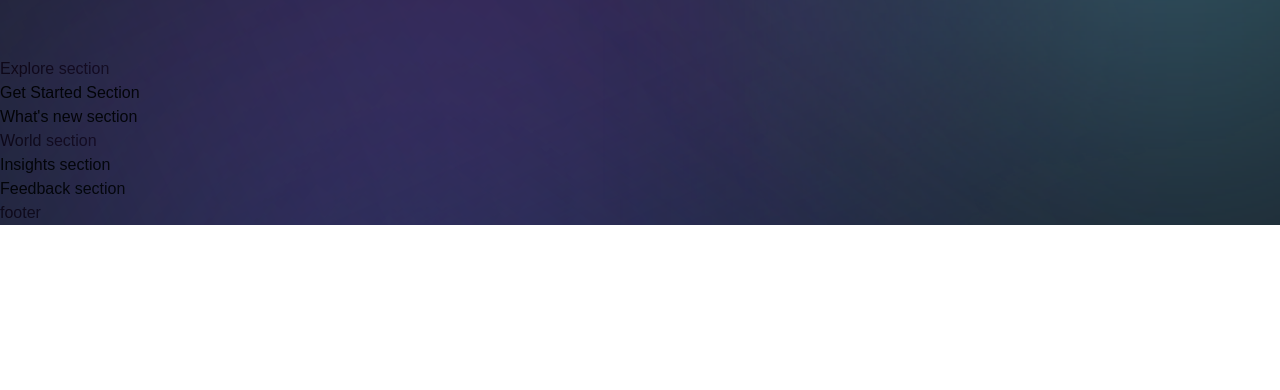
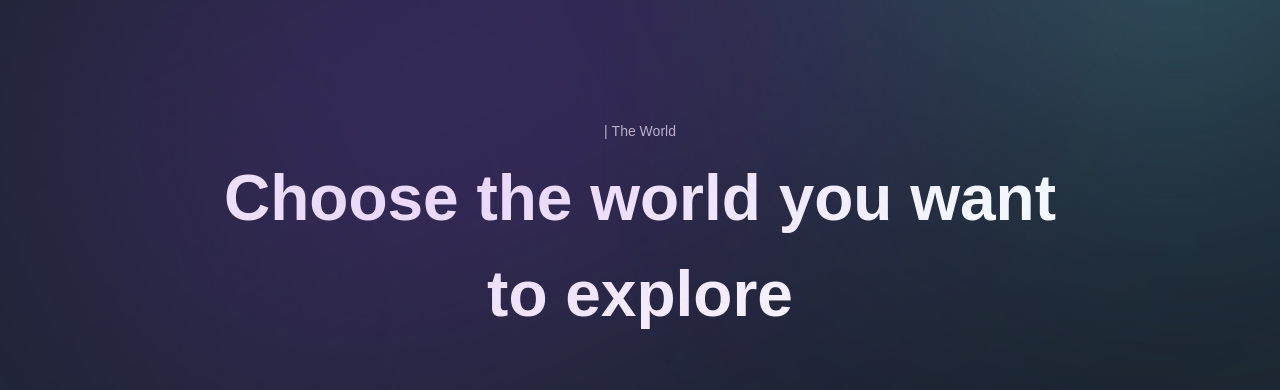
Before and after one commit to AgweBryan/Metaverse, a Next.js app: page / in a window 1280 px wide. Shown: the part 1500-1890 px from the top of the page. Before the commit the page ends 1725 px from the top, so only its background shows below. Built offline with nearby package versions, Linux system fonts and the light colour scheme; a web font is replaced by a local one.

Commit message:
add explore section

```diff
--- a/components/CustomTexts.jsx
+++ b/components/CustomTexts.jsx
@@ -2,7 +2,7 @@
 
 import { motion } from "framer-motion";
 import styles from "../styles";
-import { textContainer, textVariant2 } from "../utils/motion";
+import { textVariant2, textContainer } from "../utils/motion";
 
 export const TypingText = ({ title, textStyles }) => (
   <motion.p
@@ -17,4 +17,13 @@
   </motion.p>
 );
 
-export const TitleText = ({ title, textStyles }) => <h2>Title Text</h2>;
+export const TitleText = ({ title, textStyles }) => (
+  <motion.h2
+    variants={textVariant2}
+    initial="hidden"
+    whileInView="show"
+    className={`mt-[8px] font-bold text-white md:text-[64px] text-[40px] ${textStyles}`}
+  >
+    {title}
+  </motion.h2>
+);
--- a/components/ExploreCard.jsx
+++ b/components/ExploreCard.jsx
@@ -1,9 +1,46 @@
-'use client';
+"use client";
 
-const ExploreCard = () => (
-  <div>
-    Explore Card
-  </div>
+import { motion } from "framer-motion";
+import styles from "../styles";
+import { fadeIn } from "../utils/motion";
+
+const ExploreCard = ({ id, imgUrl, title, index, active, handleClick }) => (
+  <motion.div
+    variants={fadeIn("right", "spring", index * 0.5, 0.75)}
+    className={`relative ${
+      active === id ? "lg:flex[3.5] flex-[10]" : "lg:flex[0.5] flex-[2]"
+    } flex items-center justify-center min-w-[170px] h-[700px] transition-[flex] duration-[0.7s] ease-out-flex cursor-pointer`}
+    onClick={() => handleClick(id)}
+  >
+    <img
+      src={imgUrl}
+      alt={title}
+      className="absolute w-full h-full object-cover rounded-[24px]"
+    />
+    {active !== id ? (
+      <h3 className="font-semibold sm:text-[26px] text-[18px] text-white absolute z-0 lg:bottom-20 lg:rotate-[-90deg] lg:origin-[0,0]">
+        {title}
+      </h3>
+    ) : (
+      <div className="absolute bottom-0 p-8 justify-start w-full flex-col bg-[rgba(0,0,0,0.5)] rounded-b-[24px]">
+        <div
+          className={`${styles.flexCenter} w-[60px] h-[60px] rounded-[24px] glassmorphism mb-[16px]`}
+        >
+          <img
+            src="/headset.svg"
+            alt="headset"
+            className="w-1/2 h-1/2 object-contain"
+          />
+        </div>
+        <p className="font-normal text-[16px] text-white leading-[20px] uppercase">
+          Enter the Metaverse
+        </p>
+        <h2 className="mt-[24px] font-semibold sm:text-[32px] text-[24px] text-white">
+          {title}
+        </h2>
+      </div>
+    )}
+  </motion.div>
 );
 
 export default ExploreCard;
--- a/sections/Explore.jsx
+++ b/sections/Explore.jsx
@@ -1,9 +1,48 @@
-'use client';
+"use client";
 
-const Explore = () => (
-  <section>
-    Explore section
-  </section>
-);
+import { useState } from "react";
+import { motion } from "framer-motion";
+import styles from "../styles";
+import { staggerContainer } from "../utils/motion";
+import { TypingText, ExploreCard, TitleText } from "../components";
+import { exploreWorlds } from "../constants";
+
+const Explore = () => {
+  const [active, setActive] = useState("world-2");
+
+  return (
+    <section className={`${styles.paddings}`} id="explore">
+      <motion.div
+        variants={staggerContainer}
+        initial="hidden"
+        whileInView="show"
+        viewport={{ once: false, amount: 0.25 }}
+        className={`${styles.innerWidth} mx-auto flex flex-col`}
+      >
+        <TypingText title="| The World" textStyles="text-center" />
+        <TitleText
+          title={
+            <>
+              Choose the world you want <br className="md:block hidden" />
+              to explore
+            </>
+          }
+          textStyles="text-center"
+        />
+        <div className="mt-[50px] flex lg:flex-row flex-col min-h-[70vh] gap-5">
+          {exploreWorlds.map((world, index) => (
+            <ExploreCard
+              key={world.id}
+              {...world}
+              index={index}
+              active={active}
+              handleClick={setActive}
+            />
+          ))}
+        </div>
+      </motion.div>
+    </section>
+  );
+};
 
 export default Explore;
```
